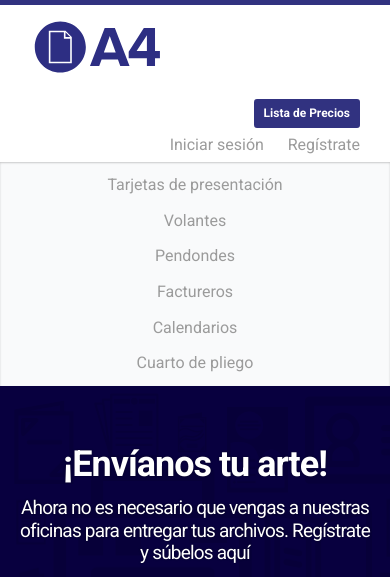
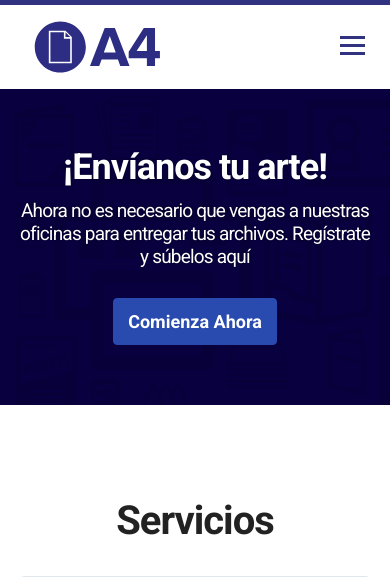
Before and after one commit to edubasabe/A4Website, a PHP site: page / in a window 390 px wide. Shown: the top 577 px of the page. Run offline with PHP 8.4, Linux system fonts and the light colour scheme.

Commit message:
Menu fijo pruebas
pruebas del menu

```diff
--- a/css/main.css
+++ b/css/main.css
@@ -117,9 +117,13 @@
   border-top: 5px solid #313280;
   min-height: 80px;
   background-color: #fff;
+  -webkit-box-shadow: 0 1px 2px rgba(0, 0, 0, 0.2);
+     -moz-box-shadow: 0 1px 2px rgba(0, 0, 0, 0.2);
+          box-shadow: 0 1px 2px rgba(0, 0, 0, 0.2);
 }
 .logo {
  margin: 0.2rem 0;
+ float: left;
 }
 
 .lista-precios {
@@ -166,7 +170,12 @@
 ul.nav li:nth-child(2) a {
 
 }
-ul.menu-productos{margin: 0 auto; text-align: center;}
+ul.menu-productos {
+  margin: 0 auto;
+  text-align: center;
+
+}
+
 ul.menu-productos li {
   display: inline-block;
   margin: 1rem;
@@ -180,13 +189,30 @@
 ul.menu-productos li a:hover {
   color: #294BAF;
 }
+.fijo {
+  z-index: 9999;
+  position: fixed;
+  left: 0;
+  top: 0;
+  width: 100%;
+}
+ul.menu-productos li:first-child , .menu-productos li:last-child {display: none;}
+.abierto {
+  display: block!important;
+  -webkit-transition:all .4s ease-out;
+     -moz-transition:all .4s ease-out;
+          transition:all .4s ease-out;
+}
+
 /* Menu en Responsive */
-@media (max-width: 800px) {
-  ul.menu-productos li {
+@media (max-width: 927px) {
+#menu1 {display: none;}
+ul.menu-productos li {
     display: block;
     list-style-type: none;
   }
-
+ul.menu-productos li:first-child {display: block;}
+ul.menu-productos {display: none;}
 
 }
 
@@ -200,6 +226,80 @@
 }
 .send {margin-right: 1rem;}
 
+/**********************************************************************
+*                            Menu Span                                *
+**********************************************************************/
+
+.menu-burger {
+    z-index: 99;
+    padding: 3.1rem 0rem;
+    width: 30px;
+    height: 22px;
+    -webkit-transition: all 0.5s;
+    -moz-transition: all 0.5s;
+    -o-transition: all 0.5s;
+    transition: all 0.5s;
+    cursor: pointer;
+    display: none;
+    float: right;
+}
+
+.menu-burger span {
+    display: block;
+    width: 25px;
+    height: 3px;
+    background: #313280;
+    -webkit-transition: all 0.5s;
+    -moz-transition: all 0.5s;
+    -o-transition: all 0.5s;
+    transition: all 0.5s;
+}
+.menu-burger span + span {
+    margin-top: 5px;
+}
+
+.menu-burger.open span + span + span {
+    opacity: 1;
+    -webkit-transform: rotate(-45deg);
+    -moz-transform: rotate(-45deg);
+    -ms-transform: rotate(-45deg);
+    -o-transform: rotate(-45deg);
+    transform: rotate(-45deg);
+    -webkit-backface-visibility: hidden;
+    -moz-backface-visibility: hidden;
+    -o-backface-visibility: hidden;
+    backface-visibility: hidden;
+    margin-top: -6px;
+}
+
+.menu-burger.open span + span {
+    opacity: 0;
+    -webkit-transform: none;
+    -moz-transform: none;
+    -ms-transform: none;
+    -o-transform: none;
+    transform: none;
+    -webkit-backface-visibility: hidden;
+    -moz-backface-visibility: hidden;
+    -o-backface-visibility: hidden;
+    backface-visibility: hidden;
+    margin: 0;
+}
+.menu-burger.open span {
+    -webkit-transform: rotate(45deg);
+    -moz-transform: rotate(45deg);
+    -ms-transform: rotate(45deg);
+    -o-transform: rotate(45deg);
+    transform: rotate(45deg);
+    -webkit-backface-visibility: hidden;
+    -moz-backface-visibility: hidden;
+    -o-backface-visibility: hidden;
+    backface-visibility: hidden;
+    margin-top: 8px;
+}
+@media (max-width: 927px) {
+.menu-burger{display: block;}
+}
 
 /* =================================
         Banner
--- a/index.html
+++ b/index.html
@@ -24,12 +24,16 @@
         <div class="cabecero">
           <nav class="container">
             <div class="row">
-              <div class="two columns">
+              <div class="twelve columns">
                 <div class="logo">
                   <img src="img/logo/A4Logo.svg" width="auto" height="80px" alt="Logo">
                 </div>
+                <div class="menu-burger">
+                  <span></span>
+                  <span></span>
+                  <span></span>
                 </div>
-              <div class="ten columns">
+                <div id="menu1">
                   <a href="#" class="lista-precios">Lista de Precios</a><br>
                   <ul class="nav">
                     <li><a href="#" id="myBtn">Iniciar sesión</a></li>
@@ -37,19 +41,23 @@
                   </ul>
                 </div>
             </div>
+            </div>
+          </div>
           </nav>
-        </div>
+
         <div class="bg-productos">
           <div class="container">
             <div class="row">
             <div class="twelve columns">
             <ul class="menu-productos">
+              <li><h4>Servicios</h4></li>
               <li><a href="#">Tarjetas de presentación</a></li>
               <li><a href="#">Volantes</a></li>
               <li><a href="#">Pendondes</a></li>
               <li><a href="#">Factureros</a></li>
               <li><a href="#">Calendarios</a></li>
               <li><a href="#">Cuarto de pliego</a></li>
+              <li><hr></li>
             </ul>
             </div>
             </div>
@@ -217,7 +225,7 @@
 </footer>
 
 
-        <script src="https://code.jquery.com/jquery-1.12.0.min.js"></script>
+        <!-- <script src="https://code.jquery.com/jquery-1.12.0.min.js"></script> -->
         <script>window.jQuery || document.write('<script src="js/vendor/jquery-1.12.0.min.js"><\/script>')</script>
         <script src="js/plugins.js"></script>
         <script src="js/main.js"></script>
--- a/js/main.js
+++ b/js/main.js
@@ -0,0 +1,33 @@
+//Responsive
+$(document).ready(function(){
+      // if ($(window).width() < 927) {
+      //   $('#menu1').hide();
+      //   $('.cabecero').css('background-color','red');
+      // }
+      // else {
+      //   $('#menu1').show();
+      //   $('.cabecero').css('background-color','#fff');
+      // }
+});
+
+//Toggle Class del icono de menu
+$(document).ready(function(){
+	$(".menu-burger").click(function(e){
+	    $(this).toggleClass("open");
+      $('.menu-productos').toggleClass('abierto');
+	});
+});
+
+//jQuery to collapse the navbar on scroll
+$(window).bind('scroll',function() {
+  var cabecero =  $(".cabecero");
+    if ($(this).resize().width < 927){
+        if ($(window).scrollTop() > 0) {
+            cabecero.addClass("fijo");
+            $('body').css({'padding-top':'8.4rem'})
+        } else {
+            cabecero.removeClass("fijo");
+            $('body').css({'padding-top':'0'})
+        }
+    }
+});
```
Lines whose indentation alone changed are shown as unchanged.
